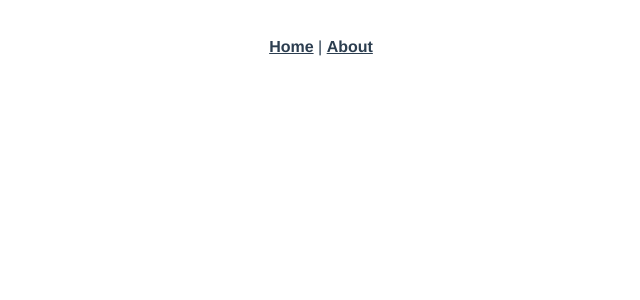
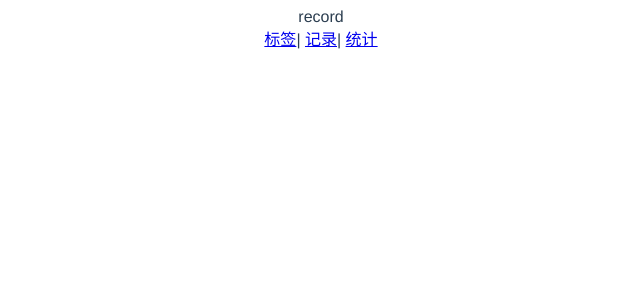
Before and after one commit to sumucheng/vue-bill, a Vue app: page /#/record in a window 1280 px wide. Shown: the top 300 px of the page, without its empty margins (319-959 px from the left). Built offline with nearby package versions, Linux system fonts and the light colour scheme.

Commit message:
add router

```diff
--- a/src/App.vue
+++ b/src/App.vue
@@ -1,32 +1,20 @@
 <template>
   <div id="app">
+    <router-view />
     <div id="nav">
-      <router-link to="/">Home</router-link> |
-      <router-link to="/about">About</router-link>
+      <router-link to="/labels">标签</router-link>|
+      <router-link to="/">记录</router-link>|
+      <router-link to="/statistics">统计</router-link>
     </div>
-    <router-view/>
   </div>
 </template>
 
 <style lang="scss">
 #app {
-  font-family: 'Avenir', Helvetica, Arial, sans-serif;
+  font-family: "Avenir", Helvetica, Arial, sans-serif;
   -webkit-font-smoothing: antialiased;
   -moz-osx-font-smoothing: grayscale;
   text-align: center;
   color: #2c3e50;
 }
-
-#nav {
-  padding: 30px;
-
-  a {
-    font-weight: bold;
-    color: #2c3e50;
-
-    &.router-link-exact-active {
-      color: #42b983;
-    }
-  }
-}
 </style>
--- a/src/components/HelloWorld.vue
+++ b/src/components/HelloWorld.vue
@@ -2,41 +2,111 @@
   <div class="hello">
     <h1>{{ msg }}</h1>
     <p>
-      For a guide and recipes on how to configure / customize this project,<br>
-      check out the
-      <a href="https://cli.vuejs.org" target="_blank" rel="noopener">vue-cli documentation</a>.
+      For a guide and recipes on how to configure / customize this project,
+      <br />check out the
+      <a
+        href="https://cli.vuejs.org"
+        target="_blank"
+        rel="noopener"
+      >vue-cli documentation</a>.
     </p>
     <h3>Installed CLI Plugins</h3>
     <ul>
-      <li><a href="https://github.com/vuejs/vue-cli/tree/dev/packages/%40vue/cli-plugin-babel" target="_blank" rel="noopener">babel</a></li>
-      <li><a href="https://github.com/vuejs/vue-cli/tree/dev/packages/%40vue/cli-plugin-typescript" target="_blank" rel="noopener">typescript</a></li>
-      <li><a href="https://github.com/vuejs/vue-cli/tree/dev/packages/%40vue/cli-plugin-pwa" target="_blank" rel="noopener">pwa</a></li>
-      <li><a href="https://github.com/vuejs/vue-cli/tree/dev/packages/%40vue/cli-plugin-router" target="_blank" rel="noopener">router</a></li>
-      <li><a href="https://github.com/vuejs/vue-cli/tree/dev/packages/%40vue/cli-plugin-vuex" target="_blank" rel="noopener">vuex</a></li>
-      <li><a href="https://github.com/vuejs/vue-cli/tree/dev/packages/%40vue/cli-plugin-eslint" target="_blank" rel="noopener">eslint</a></li>
-      <li><a href="https://github.com/vuejs/vue-cli/tree/dev/packages/%40vue/cli-plugin-unit-jest" target="_blank" rel="noopener">unit-jest</a></li>
+      <li>
+        <a
+          href="https://github.com/vuejs/vue-cli/tree/dev/packages/%40vue/cli-plugin-babel"
+          target="_blank"
+          rel="noopener"
+        >babel</a>
+      </li>
+      <li>
+        <a
+          href="https://github.com/vuejs/vue-cli/tree/dev/packages/%40vue/cli-plugin-typescript"
+          target="_blank"
+          rel="noopener"
+        >typescript</a>
+      </li>
+      <li>
+        <a
+          href="https://github.com/vuejs/vue-cli/tree/dev/packages/%40vue/cli-plugin-pwa"
+          target="_blank"
+          rel="noopener"
+        >pwa</a>
+      </li>
+      <li>
+        <a
+          href="https://github.com/vuejs/vue-cli/tree/dev/packages/%40vue/cli-plugin-router"
+          target="_blank"
+          rel="noopener"
+        >router</a>
+      </li>
+      <li>
+        <a
+          href="https://github.com/vuejs/vue-cli/tree/dev/packages/%40vue/cli-plugin-vuex"
+          target="_blank"
+          rel="noopener"
+        >vuex</a>
+      </li>
+      <li>
+        <a
+          href="https://github.com/vuejs/vue-cli/tree/dev/packages/%40vue/cli-plugin-eslint"
+          target="_blank"
+          rel="noopener"
+        >eslint</a>
+      </li>
+      <li>
+        <a
+          href="https://github.com/vuejs/vue-cli/tree/dev/packages/%40vue/cli-plugin-unit-jest"
+          target="_blank"
+          rel="noopener"
+        >unit-jest</a>
+      </li>
     </ul>
     <h3>Essential Links</h3>
     <ul>
-      <li><a href="https://vuejs.org" target="_blank" rel="noopener">Core Docs</a></li>
-      <li><a href="https://forum.vuejs.org" target="_blank" rel="noopener">Forum</a></li>
-      <li><a href="https://chat.vuejs.org" target="_blank" rel="noopener">Community Chat</a></li>
-      <li><a href="https://twitter.com/vuejs" target="_blank" rel="noopener">Twitter</a></li>
-      <li><a href="https://news.vuejs.org" target="_blank" rel="noopener">News</a></li>
+      <li>
+        <a href="https://vuejs.org" target="_blank" rel="noopener">Core Docs</a>
+      </li>
+      <li>
+        <a href="https://forum.vuejs.org" target="_blank" rel="noopener">Forum</a>
+      </li>
+      <li>
+        <a href="https://chat.vuejs.org" target="_blank" rel="noopener">Community Chat</a>
+      </li>
+      <li>
+        <a href="https://twitter.com/vuejs" target="_blank" rel="noopener">Twitter</a>
+      </li>
+      <li>
+        <a href="https://news.vuejs.org" target="_blank" rel="noopener">News</a>
+      </li>
     </ul>
     <h3>Ecosystem</h3>
     <ul>
-      <li><a href="https://router.vuejs.org" target="_blank" rel="noopener">vue-router</a></li>
-      <li><a href="https://vuex.vuejs.org" target="_blank" rel="noopener">vuex</a></li>
-      <li><a href="https://github.com/vuejs/vue-devtools#vue-devtools" target="_blank" rel="noopener">vue-devtools</a></li>
-      <li><a href="https://vue-loader.vuejs.org" target="_blank" rel="noopener">vue-loader</a></li>
-      <li><a href="https://github.com/vuejs/awesome-vue" target="_blank" rel="noopener">awesome-vue</a></li>
+      <li>
+        <a href="https://router.vuejs.org" target="_blank" rel="noopener">vue-router</a>
+      </li>
+      <li>
+        <a href="https://vuex.vuejs.org" target="_blank" rel="noopener">vuex</a>
+      </li>
+      <li>
+        <a
+          href="https://github.com/vuejs/vue-devtools#vue-devtools"
+          target="_blank"
+          rel="noopener"
+        >vue-devtools</a>
+      </li>
+      <li>
+        <a href="https://vue-loader.vuejs.org" target="_blank" rel="noopener">vue-loader</a>
+      </li>
+      <li>
+        <a href="https://github.com/vuejs/awesome-vue" target="_blank" rel="noopener">awesome-vue</a>
+      </li>
     </ul>
   </div>
 </template>
 
 <script lang="ts">
-import { Component, Prop, Vue } from 'vue-property-decorator';
+import { Component, Prop, Vue } from "vue-property-decorator";
 
 @Component
 export default class HelloWorld extends Vue {
--- a/src/router/index.ts
+++ b/src/router/index.ts
@@ -1,22 +1,27 @@
 import Vue from 'vue'
 import VueRouter from 'vue-router'
-import Home from '../views/Home.vue'
+Vue.use(VueRouter)
 
-Vue.use(VueRouter)
+import Record from '@/views/Record.vue'
+import Labels from '@/views/Labels.vue'
+import Statistics from '@/views/Statistics.vue'
 
 const routes = [
   {
     path: '/',
-    name: 'home',
-    component: Home
+    redirect: './record'
   },
   {
-    path: '/about',
-    name: 'about',
-    // route level code-splitting
-    // this generates a separate chunk (about.[hash].js) for this route
-    // which is lazy-loaded when the route is visited.
-    component: () => import(/* webpackChunkName: "about" */ '../views/About.vue')
+    path: '/record',
+    component: Record
+  },
+  {
+    path: '/labels',
+    component: Labels
+  },
+  {
+    path: '/statistics',
+    component: Statistics
   }
 ]
 
--- /dev/null
+++ b/src/views/Labels.vue
@@ -0,0 +1,17 @@
+<template>
+    <div>
+label
+    </div>
+</template>
+
+<script lang="ts">
+    import Vue from 'vue'
+
+    export default Vue.extend({
+
+    })
+</script>
+
+<style lang="scss" scoped>
+
+</style>
--- /dev/null
+++ b/src/views/Record.vue
@@ -0,0 +1,12 @@
+<template>
+  <div>record</div>
+</template>
+
+<script lang="ts">
+import Vue from "vue";
+
+export default Vue.extend({});
+</script>
+
+<style lang="scss" scoped>
+</style>
--- /dev/null
+++ b/src/views/Statistics.vue
@@ -0,0 +1,12 @@
+<template>
+  <div>statictics</div>
+</template>
+
+<script lang="ts">
+import Vue from "vue";
+
+export default Vue.extend({});
+</script>
+
+<style lang="scss" scoped>
+</style>
```
